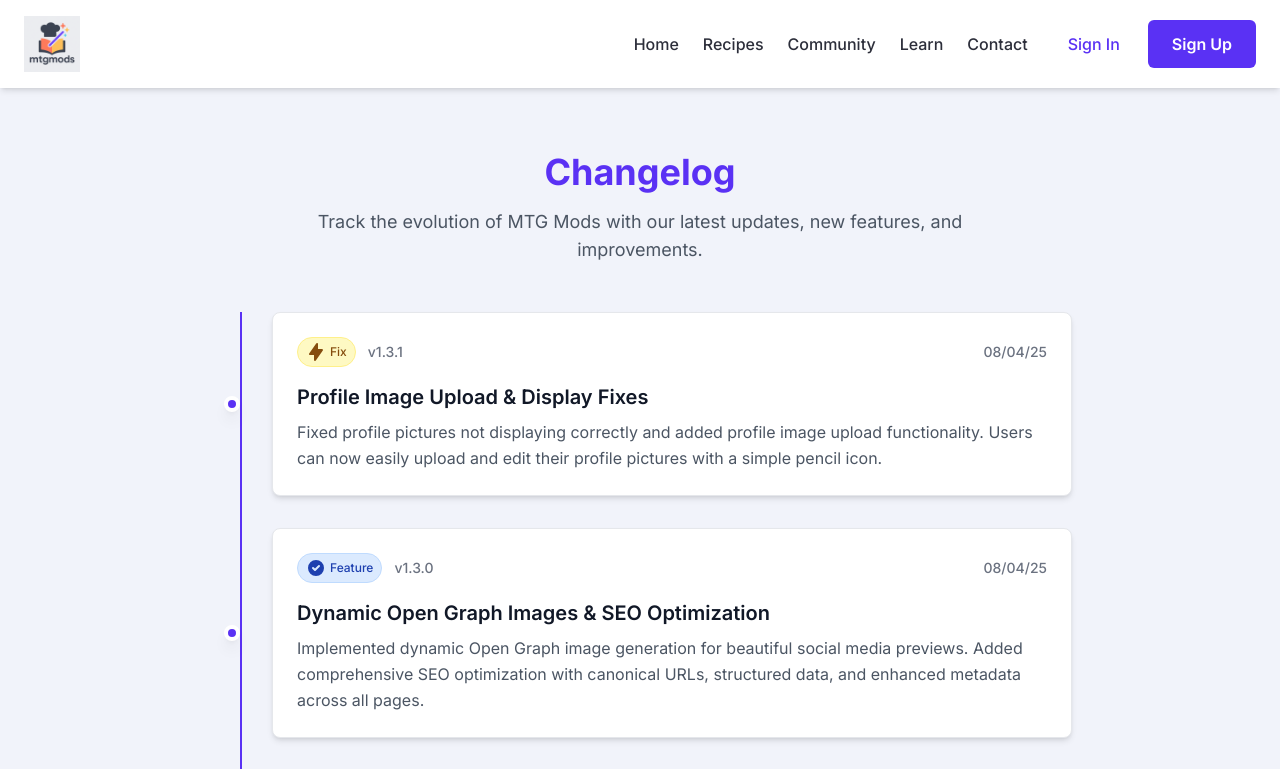
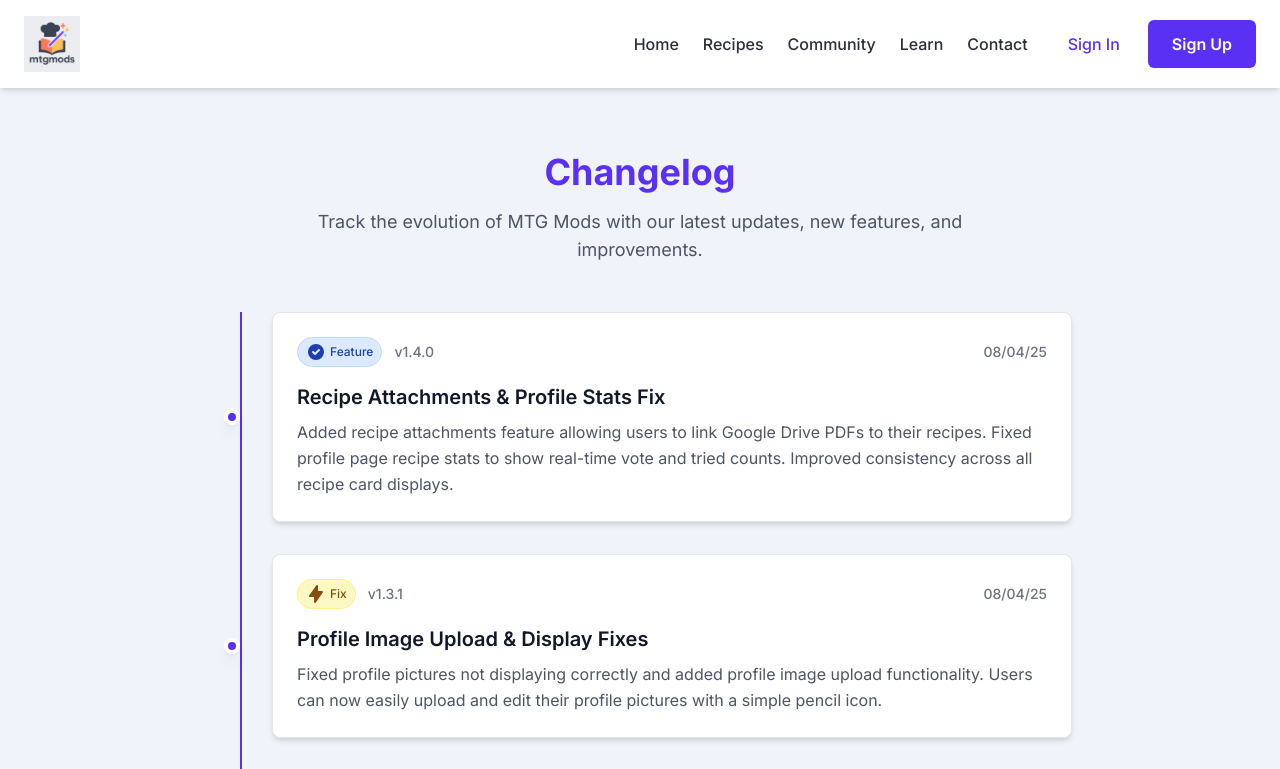
Before and after one commit to natewizz/mtg-mods, a Next.js app: page /changelog in a window 1280 px wide. Shown: the top 769 px of the page. Built offline with nearby package versions, Linux system fonts and the light colour scheme; no server answers.

Commit message:
Update changelogs for recipe attachments and profile stats fix

```diff
--- a/src/app/changelog/page.tsx
+++ b/src/app/changelog/page.tsx
@@ -42,6 +42,13 @@ interface ChangelogEntry {
 }
 
 const changelogData: ChangelogEntry[] = [
+  {
+    date: '2025-08-04',
+    version: 'v1.4.0',
+    title: 'Recipe Attachments & Profile Stats Fix',
+    description: 'Added recipe attachments feature allowing users to link Google Drive PDFs to their recipes. Fixed profile page recipe stats to show real-time vote and tried counts. Improved consistency across all recipe card displays.',
+    type: 'feature'
+  },
   {
     date: '2025-08-04',
     version: 'v1.3.1',
```
Also changed, not shown: 1 other file (tests, documents, lock files or other folders).
